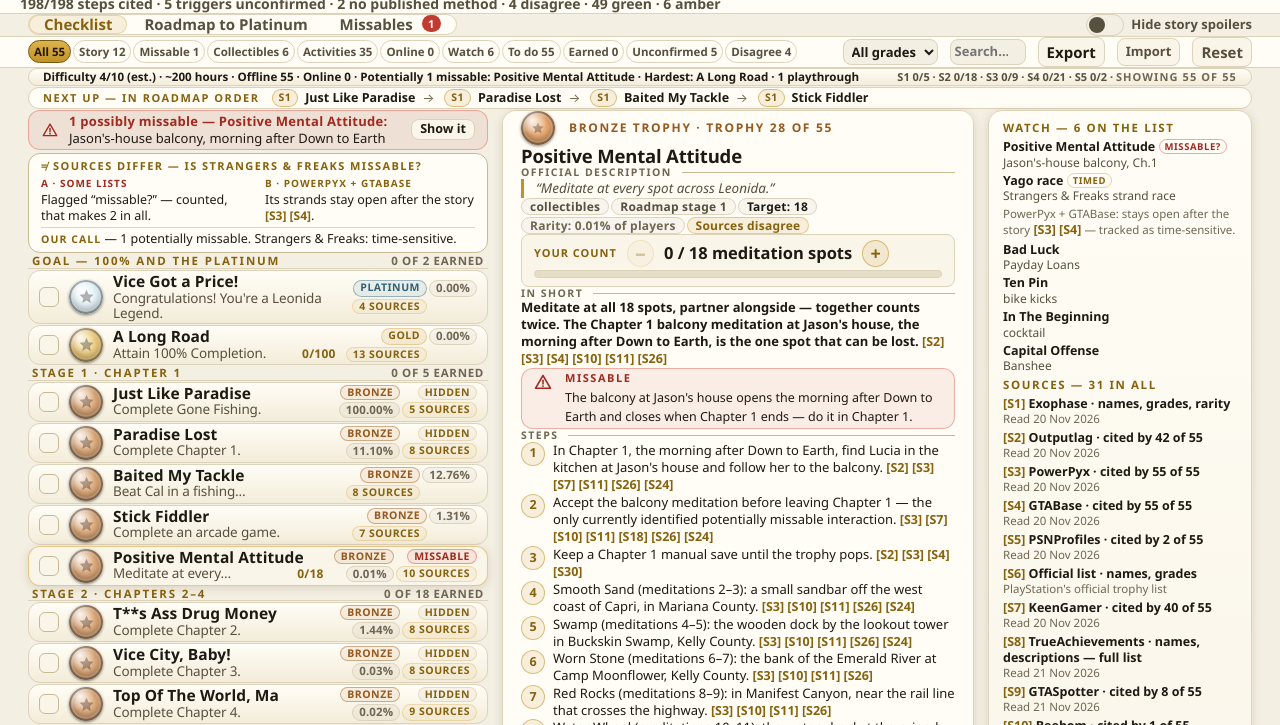
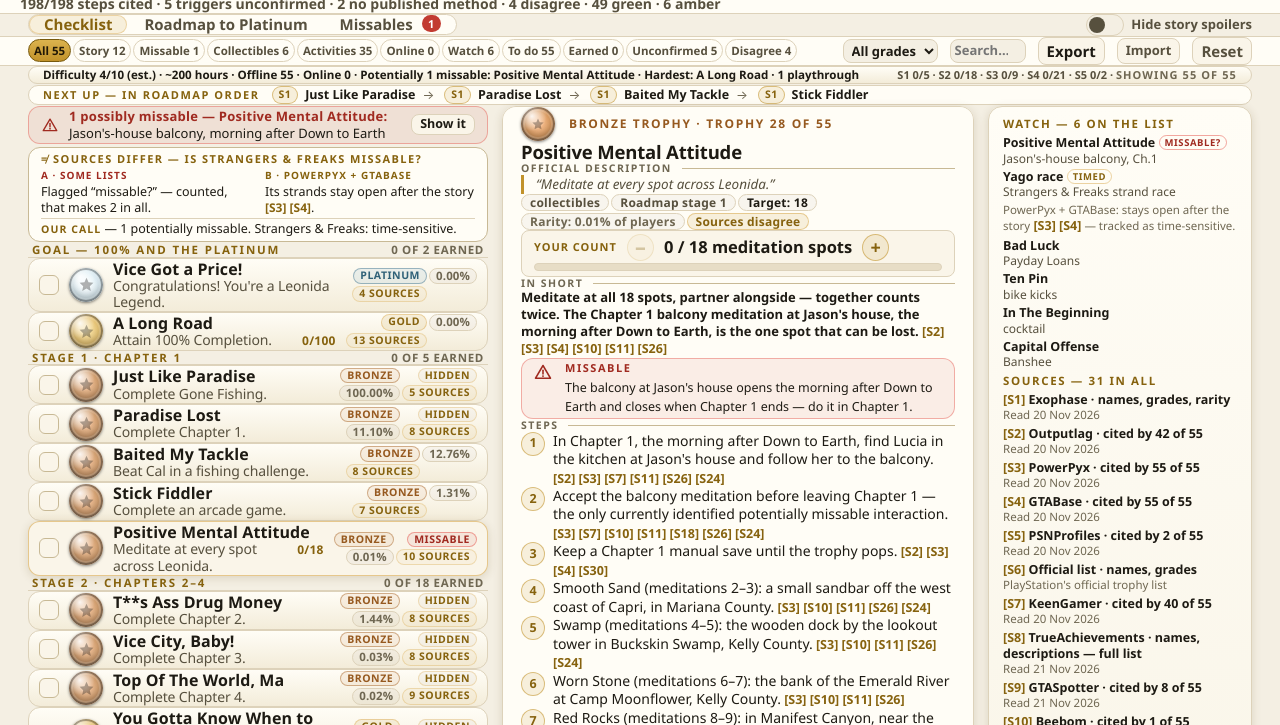
Before and after one commit to cleoworks/gta6-trophy-guide, a plain HTML site: page app/index.html in a window 1280 px wide. Shown: the part 70-795 px from the top of the page. Drawn offline with Linux system fonts and the light colour scheme.

Commit message:
v30: de-densify — 14px steps, whole row descriptions

```diff
--- a/app/app.js
+++ b/app/app.js
@@ -830,17 +830,24 @@ function trophyRow(trophy) {
      box beside the counter pill whole (the probe asserts no
      overflow), so the row no longer clips it to 'Attain 100%…'.
      Only the platinum takes the wrap class; this row stays on
-     one line at the uniform row height. */
+     one line at the uniform row height.
+     v30: EVERY row now prints the description whole — the
+     de-densification round removes the clip (rowDescription
+     above is retired, kept only as the record of the old
+     budgets) and the CSS clamp with it. The text itself is
+     unchanged: it is the official description, complete; rows
+     whose description needs a second line simply stand taller. */
   desc.textContent = hidden
     ? 'Earn this trophy to reveal it.'
-    : (listFullDesc || trophy.stage === 5)
-      ? trophy.description
-      : rowDescription(trophy.description, trophy.counter ? (trophy.counter.money ? 16 : 21) : 0);
+    : trophy.description;
   if (trophy.grade === 'platinum') desc.classList.add('desc-full');
   if (trophy.counter) {
     // The live counter rides on the description line as a pill, so a
     // counted row is the same height as every other row (v14 row
     // pack); the description ellipsises to make room for it.
+    // v30: the description wraps beside the pill instead (see the
+    // desc note above) — a counted row with a long description
+    // stands taller, like every other whole-print row.
     const sub = document.createElement('div');
     sub.className = 'trophy-sub';
     sub.append(desc);
--- a/app/style.css
+++ b/app/style.css
@@ -441,8 +441,10 @@ button { cursor: pointer; }
   border: 1px solid var(--line);
   border-radius: var(--radius-s);
   /* v28: 1px of vertical padding funds the audit strip's
-     second line (see .audit-strip). */
-  padding: 2px 4px;
+     second line (see .audit-strip).
+     v30: one more px (2px -> 1px) — top-stack funding for the
+     14px steps; the controls' font and width are untouched. */
+  padding: 1px 4px;
   color: var(--text);
 }
 /* The search box is the toolbar's widest item — the v13 To do and
@@ -466,7 +468,10 @@ button { cursor: pointer; }
   background: var(--surface-2);
   border: 1px solid var(--line);
   border-radius: var(--radius-s);
-  padding: 3px 8px;
+  /* v30: vertical padding 3px -> 2px — the toolbar's right
+     block drives the toolbar's height, so this is 2px of
+     top-stack funding for the 14px steps. */
+  padding: 2px 8px;
   font-weight: 600;
   color: var(--text);
   transition: border-color 0.12s ease, background 0.12s ease;
@@ -529,8 +534,10 @@ main { padding: 0 28px 18px; }
   border: 1px solid var(--line);
   border-radius: var(--radius);
   /* v28: 1px of vertical padding funds the audit strip's
-     second line (see .audit-strip). */
-  padding: 1px 14px;
+     second line (see .audit-strip).
+     v30: that last 1px goes too — 2px of top-stack funding for
+     the 14px steps and the taller rows. */
+  padding: 0 14px;
   min-width: 0;
 }
 .nextup-label {
@@ -585,7 +592,9 @@ main { padding: 0 28px 18px; }
   display: flex;
   align-items: center;
   gap: 10px;
-  padding: 2px 12px;
+  /* v30: vertical padding 2px -> 1px — 2px of list-path
+     funding for the taller whole-description rows. */
+  padding: 1px 12px;
 }
 .banner-row .alert-icon { flex: none; width: 18px; height: 18px; color: var(--danger-hi); }
 .banner-text { font-size: 13px; line-height: 1.3; }
@@ -606,7 +615,9 @@ main { padding: 0 28px 18px; }
   background: var(--surface);
   border: 1px solid var(--line-bright);
   border-radius: var(--radius);
-  padding: 4px 12px 5px;
+  /* v30: vertical padding 4/5px -> 3/4px — 2px more of
+     list-path funding for the taller rows. */
+  padding: 3px 12px 4px;
 }
 .differ-head {
   font-size: 11px;
@@ -614,7 +625,8 @@ main { padding: 0 28px 18px; }
   letter-spacing: 0.13em;
   text-transform: uppercase;
   color: var(--gold-hi);
-  margin-bottom: 2px;
+  /* v30: bottom margin 2px -> 1px — list-path funding. */
+  margin-bottom: 1px;
 }
 .differ-cols { display: grid; grid-template-columns: 1fr 1fr; gap: 4px 14px; }
 .differ-ver {
@@ -630,8 +642,10 @@ main { padding: 0 28px 18px; }
 .differ-col p { margin: 0; font-size: 12.5px; line-height: 1.28; }
 .differ-col .cite-ref { font-size: 12px; }
 .differ-call {
-  margin: 3px 0 0;
-  padding-top: 3px;
+  /* v30: top margin and padding 3px -> 2px each — 2px of
+     list-path funding for the taller rows. */
+  margin: 2px 0 0;
+  padding-top: 2px;
   border-top: 1px solid var(--line);
   font-size: 12.5px;
   line-height: 1.3;
@@ -714,7 +728,9 @@ main { padding: 0 28px 18px; }
   gap: 12px;
   padding: 0 4px;
   border-bottom: 1px solid var(--line);
-  margin-bottom: 1px;
+  /* v30: the header's 1px bottom margin is spacing funding
+     for the row type step up (see .trophy-name). */
+  margin-bottom: 0;
 }
 .group-header:first-child { padding-top: 0; }
 .group-name {
@@ -744,10 +760,13 @@ main { padding: 0 28px 18px; }
      readable at thumbnail scale. */
   gap: 10px;
   align-items: center;
-  padding: 2px 10px;
+  /* v30: vertical padding 2px -> 1px and the 1px bottom margin
+     dropped — 3px per row of pure spacing, the first funder of
+     the row type's half-point step up (see .trophy-name). */
+  padding: 1px 10px;
   border: 1px solid var(--line);
   border-radius: var(--radius);
-  margin-bottom: 1px;
+  margin-bottom: 0;
   background: linear-gradient(180deg, var(--surface), #f3ecd9);
   cursor: pointer;
   transition: border-color 0.12s ease, background 0.12s ease, box-shadow 0.12s ease;
@@ -780,13 +799,18 @@ main { padding: 0 28px 18px; }
   font-weight: 900;
   line-height: 1;
 }
-.trophy-name { font-weight: 700; font-size: 15.5px; letter-spacing: 0.005em; line-height: 1.15; }
+/* v30: row name and description each step up half a point
+   (15.5 -> 16, 13.5 -> 14) — the de-densification round trades
+   a little of the frame's row count for type that survives the
+   contact-sheet shrink. Funded by the row padding/margin trims
+   on .trophy-row below. */
+.trophy-name { font-weight: 700; font-size: 16px; letter-spacing: 0.005em; line-height: 1.15; }
 /* A masked row's name steps down a size so the name and its Reveal
    button share one line at the list's 500px width. (v16 tried
    13.5px here: the button wrapped to a second line and the row
    pack broke — measured, reverted. The legibility win for masked
    rows comes from the brighter greys instead.) */
-.trophy-name:has(.reveal-btn) { font-size: 14px; }
+.trophy-name:has(.reveal-btn) { font-size: 14.5px; }
 .trophy-row.earned .trophy-name { color: var(--muted); }
 /* One line only in the row pack: the full official description
    stands in the guide panel. v16 grows the line half a point and
@@ -797,7 +821,12 @@ main { padding: 0 28px 18px; }
    letter-spacing tightens 0.01em — after the row box widened,
    the two longest official lines (Snow Storm, Catch Me If You
    Can) were still ~7px over their boxes. */
-.trophy-desc { color: var(--muted); font-size: 13.5px; margin-top: 0; line-height: 1.18; letter-spacing: -0.01em; white-space: nowrap; overflow: hidden; text-overflow: ellipsis; min-width: 0; }
+/* v30: the ellipsis clamp goes — every row prints its FULL
+   official description, wrapped (app.js no longer clips the
+   text either; the words are the official ones, whole). Rows
+   with long descriptions grow a second description line and
+   stand taller; that is the round's measured trade. */
+.trophy-desc { color: var(--muted); font-size: 14px; margin-top: 0; line-height: 1.18; letter-spacing: -0.01em; white-space: normal; overflow: visible; min-width: 0; }
 /* v22: two cases print the FULL official description, wrapped:
    the platinum's own row (its 42 characters are the guide's
    goal line — no ellipsis on the platinum row), and every row
@@ -930,8 +959,10 @@ main { padding: 0 28px 18px; }
   border-radius: var(--radius-s);
   /* v22: the YOUR COUNT bar is a headline tracker widget now —
      real padding, a 16.5px readout, 27px buttons, an 8px track.
-     Baseline v19-v21: 30px tall; this build measures ~52px. */
-  padding: 5px 12px;
+     Baseline v19-v21: 30px tall; this build measures ~52px.
+     v30: vertical padding 5px -> 3px — 4px of panel-internal
+     spacing funding for the 14px steps (see .detail-steps). */
+  padding: 3px 12px;
 }
 .counter-label {
   flex: none;
@@ -944,7 +975,9 @@ main { padding: 0 28px 18px; }
 .counter-track {
   flex: 1 1 100%;
   height: 8px;
-  margin: 3px 0;
+  /* v30: track margins 3px -> 2px — 2px of the panel funding
+     for the 14px steps. */
+  margin: 2px 0;
   background: #e7ddc6;
   border: 1px solid var(--line);
   border-radius: 999px;
@@ -1011,7 +1044,12 @@ main { padding: 0 28px 18px; }
   position: relative;
   padding-left: 32px;
   margin-bottom: 0;
-  font-size: 13px;
+  /* v30: the steps step up to 14px — the panel's step type was
+     the smallest among the leading guides (both v28/v29 judge
+     pairs named it). The stride ratio is kept (1.32), so each
+     line costs ~1.3px more; the growth is funded by the spacing
+     trims marked v30 below. */
+  font-size: 14px;
   line-height: 1.32;
 }
 .cite-ref { color: var(--gold-hi); font-weight: 700; font-size: 12.5px; }
```
Also changed, not shown: screenshots/1-cover.jpg, screenshots/2-roadmap.jpg, screenshots/3-missables.jpg, screenshots/4-watch.jpg.
